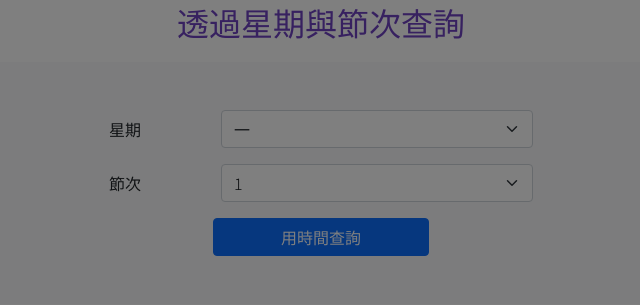
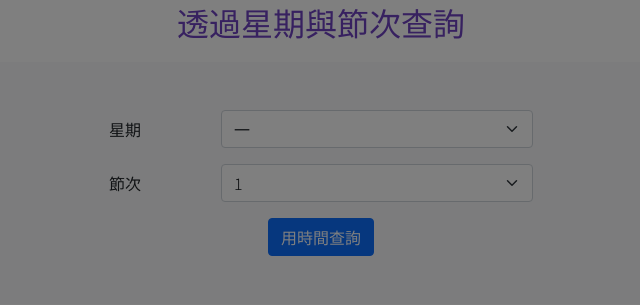
Before and after one commit to allen0099/UTaipei_Backend, a Flask app: page / in a window 1280 px wide. Shown: the part 748-1053 px from the top of the page, without its empty margins (319-959 px from the left). Run offline with Flask 2, Linux system fonts and the light colour scheme.

Commit message:
調整按鈕

```diff
--- a/templates/search.html
+++ b/templates/search.html
@@ -156,7 +156,7 @@
                     <input type="text" class="form-control" id="teacher" name="teacher">
                 </div>
             </div>
-            <div class="d-grid gap-2 col-4 mx-auto">
+            <div class="d-grid gap-2 col-6 d-sm-block mx-auto text-nowrap text-center">
                 <button type="submit" class="btn btn-primary">查詢</button>
             </div>
         </form>
@@ -199,7 +199,7 @@
                     </select>
                 </div>
             </div>
-            <div class="d-grid gap-2 col-4 mx-auto">
+            <div class="d-grid gap-2 col-6 d-sm-block mx-auto text-nowrap text-center">
                 <button type="submit" class="btn btn-primary">用時間查詢</button>
             </div>
         </form>
```
